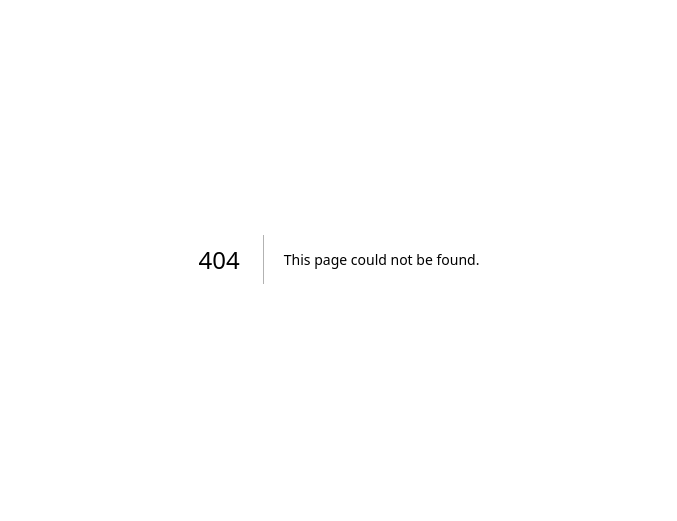
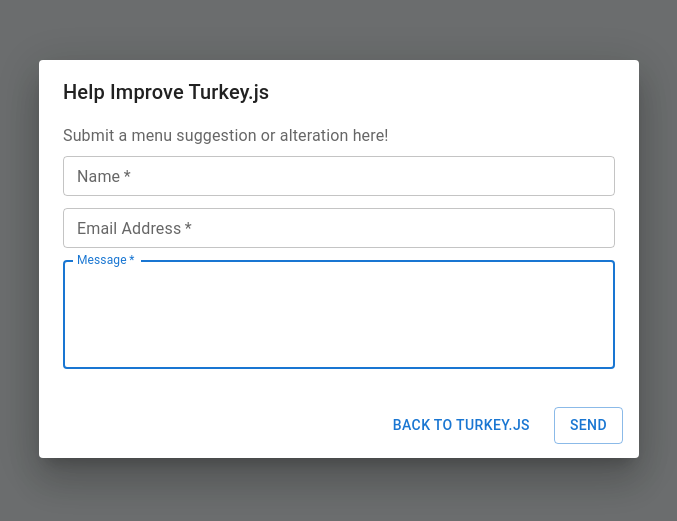
Before and after one commit to argounova/turkeyjs, a Next.js app: page /menu-suggestions in a window 1280 px wide. Before the commit this address had no page. Shown: the part 141-662 px from the top of the page, without its empty margins (301-978 px from the left). Built offline with nearby package versions, Linux system fonts and the light colour scheme.

Commit message:
added contact form for menu suggestions

```diff
--- /dev/null
+++ b/components/ContactDialog/index.jsx
@@ -0,0 +1,132 @@
+"use client";
+import * as React from 'react';
+import Button from '@mui/material/Button';
+import TextField from '@mui/material/TextField';
+import Dialog from '@mui/material/Dialog';
+import DialogActions from '@mui/material/DialogActions';
+import DialogContent from '@mui/material/DialogContent';
+import DialogContentText from '@mui/material/DialogContentText';
+import DialogTitle from '@mui/material/DialogTitle';
+import EmailIcon from '@mui/icons-material/Email';
+import { IconButton } from '@mui/material';
+import { validateEmail } from '../../utils/helpers.js';
+import emailjs from '@emailjs/browser';
+import AlertDialog from './messageSent.jsx';
+
+
+
+export default function FormDialog() {
+  const [open, setOpen] = React.useState(true);
+  const [formName, setFormName] = React.useState('');
+  const [formEmail, setFormEmail] = React.useState('');
+  const [formMessage, setFormMessage] = React.useState('');
+  const [errorMessage, setErrorMessage] = React.useState('');
+  const form = React.useRef();
+
+  const handleClickOpen = () => {
+    setOpen(true);
+  };
+
+  const handleClose = () => {
+    setOpen(false);
+  };
+
+  const handleChange = (e) => {
+    const { target } = e;
+    const formType = target.name;
+    const formValue = target.value;
+
+    if (formType === 'from_name') {
+      setFormName(formValue);
+    } else if (formType === 'reply_to') {
+      setFormEmail(formValue);
+    } else {
+      setFormMessage(formValue);
+    }
+  };
+
+  const handleSubmit = (e) => {
+    e.preventDefault();
+    if (!validateEmail(formEmail) || !formName) {
+      setErrorMessage('Valid email and/or name required!');
+      console.log(errorMessage);
+      return;
+    }
+
+    console.log();
+    emailjs.sendForm('service_peaz7nq', 'template_iuipk7c', form.current, 'ZElOBNy_cU2ZofiP0');
+
+    setFormName('');
+    setFormEmail('');
+    setFormMessage('');
+  };
+
+  return (
+    <div>
+    {/* <IconButton aria-label='Email' onClick={handleClickOpen}>
+    <EmailIcon sx={{ color: 'var(--neon_green)', fontSize: '3.5rem' }} />
+    </IconButton> */}
+      <Dialog open={open} onClose={handleClose}>
+        <DialogTitle>Help Improve Turkey.js</DialogTitle>
+        <DialogContent>
+          <DialogContentText>
+            Submit a menu suggestion or alteration here!
+          </DialogContentText>
+          <form
+            id="contactForm"
+            ref={form}
+          >
+            <TextField
+            autoFocus
+            margin="dense"
+            value={formName}
+            name="from_name"
+            onChange={handleChange}
+            id="name"
+            label="Name"
+            type="text"
+            fullWidth
+            size="small"
+            required
+            />
+            <TextField
+            autoFocus
+            // error
+            // helperText="Invalid email"
+            margin="dense"
+            value={formEmail}
+            name="reply_to"
+            onChange={handleChange}
+            id="email"
+            label="Email Address"
+            type="email"
+            fullWidth
+            size="small"
+            required
+            />
+            <TextField
+            autoFocus
+            margin="dense"
+            value={formMessage}
+            name="message"
+            onChange={handleChange}
+            id="message"
+            label="Message"
+            type="email"
+            fullWidth
+            multiline
+            rows={4}
+            size="small"
+            required
+            />
+          </form>
+        </DialogContent>
+        <DialogActions>
+          <Button href="/">Back to Turkey.js</Button>
+
+          <Button onClick={handleSubmit}><AlertDialog /></Button>
+        </DialogActions>
+      </Dialog>
+     </div>
+  );
+}
--- /dev/null
+++ b/components/ContactDialog/messageSent.jsx
@@ -0,0 +1,45 @@
+"use client";
+import * as React from 'react';
+import Button from '@mui/material/Button';
+import Dialog from '@mui/material/Dialog';
+import DialogActions from '@mui/material/DialogActions';
+import DialogContent from '@mui/material/DialogContent';
+import DialogContentText from '@mui/material/DialogContentText';
+
+export default function AlertDialog(props) {
+  const [open, setOpen] = React.useState(false);
+
+  const handleClickOpen = () => {
+    setOpen(true);
+  };
+
+  const handleClose = () => {
+    setOpen(false);
+    location.reload();
+  };
+
+  return (
+    <div>
+      <Button variant="outlined" onClick={handleClickOpen}>
+        Send
+      </Button>
+      <Dialog
+        open={open}
+        onClose={handleClose}
+        aria-labelledby="alert-dialog-title"
+        aria-describedby="alert-dialog-description"
+      >
+        <DialogContent>
+          <DialogContentText id="alert-dialog-description">
+            Thanks for reaching out.  I&apos;ll be in touch soon.
+          </DialogContentText>
+        </DialogContent>
+        <DialogActions>
+          <Button onClick={handleClose} autoFocus>
+            Okay
+          </Button>
+        </DialogActions>
+      </Dialog>
+    </div>
+  );
+}
--- a/components/MenuModals/AppetizersModal.jsx
+++ b/components/MenuModals/AppetizersModal.jsx
@@ -28,7 +28,7 @@ const AppetizersModal = ({ shouldShowAppModal, onRequestClose }) => {
           ))}
         </CardContent>
         <CardActions>
-          <Button size="small" href='/contact'>Menu Suggestions?</Button>
+          <Button size="small" href='/menu-suggestions'>Menu Suggestions?</Button>
         </CardActions>
       </Card>
     </MenuModal>
--- a/components/MenuModals/DessertsModal.jsx
+++ b/components/MenuModals/DessertsModal.jsx
@@ -28,7 +28,7 @@ const DessertsModal = ({ shouldShowDesModal, onRequestClose }) => {
           ))}
         </CardContent>
         <CardActions>
-          <Button size="small" href='/contact'>Menu Suggestions?</Button>
+          <Button size="small" href='/menu-suggestions'>Menu Suggestions?</Button>
         </CardActions>
       </Card>
     </MenuModal>
--- a/components/MenuModals/DrinksModal.jsx
+++ b/components/MenuModals/DrinksModal.jsx
@@ -28,7 +28,7 @@ const DrinksModal = ({ shouldShowDrinksModal, onRequestClose }) => {
           ))}
         </CardContent>
         <CardActions>
-          <Button size="small" href='/contact'>Menu Suggestions?</Button>
+          <Button size="small" href='/menu-suggestions'>Menu Suggestions?</Button>
         </CardActions>
       </Card>
     </MenuModal>
--- a/components/MenuModals/SidesModal.jsx
+++ b/components/MenuModals/SidesModal.jsx
@@ -28,7 +28,7 @@ const SidesModal = ({ shouldShowSidesModal, onRequestClose }) => {
           ))}
         </CardContent>
         <CardActions>
-          <Button size="small" href='/contact'>Menu Suggestions?</Button>
+          <Button size="small" href='/menu-suggestions'>Menu Suggestions?</Button>
         </CardActions>
       </Card>
     </MenuModal>
--- a/components/MenuModals/style.js
+++ b/components/MenuModals/style.js
@@ -14,7 +14,7 @@ display: flex;
 `
 
 export const ModalBody = styled.div`
-margin: 25% auto;
+margin: auto;
 
 
 .closeIcon {
--- a/package.json
+++ b/package.json
@@ -9,10 +9,12 @@
     "lint": "next lint"
   },
   "dependencies": {
+    "@emailjs/browser": "^4.4.1",
     "@emotion/react": "^11.13.3",
     "@emotion/styled": "^11.13.0",
     "@mui/icons-material": "^6.0.1",
     "@mui/material": "^6.0.1",
+    "framer-motion": "^11.3.31",
     "next": "14.2.7",
     "react": "^18",
     "react-countdown": "^2.3.6",
--- /dev/null
+++ b/src/app/menu-suggestions/page.js
@@ -0,0 +1,11 @@
+import FormDialog from "../../../components/ContactDialog"
+
+const Contact = () => {
+  return (
+    <>
+      <FormDialog />
+    </>
+  );
+}
+
+export default Contact;
--- /dev/null
+++ b/utils/helpers.js
@@ -0,0 +1,4 @@
+export function validateEmail(email) {
+  const re = /^(([^<>()[\]\\.,;:\s@"]+(\.[^<>()[\]\\.,;:\s@"]+)*)|(".+"))@((\[[0-9]{1,3}\.[0-9]{1,3}\.[0-9]{1,3}\.[0-9]{1,3}\])|(([a-zA-Z\-0-9]+\.)+[a-zA-Z]{2,}))$/;
+  return re.test(String(email).toLowerCase());
+}
```
Also changed, not shown: src/app/contact/page.js (deleted, +0 -9 lines), src/app/page.js (+6 -1 lines), public/turkeyjs-logo-black-outerglow.png, 1 other file (tests, documents, lock files or other folders).
